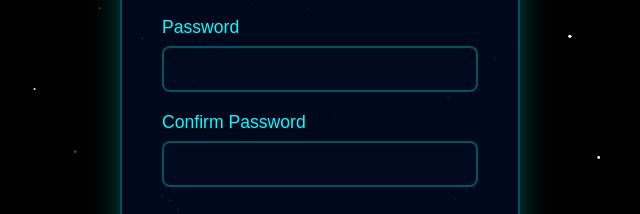
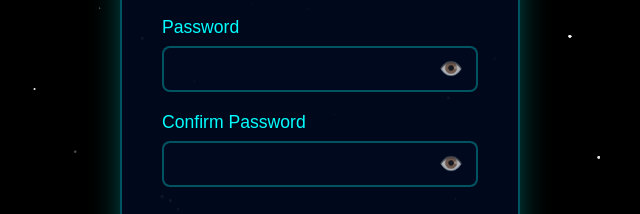
Before and after one commit to Makiblu/space-strike, a plain HTML site: page register.html in a window 1280 px wide. Shown: the part 390-604 px from the top of the page, 320-960 px from the left. Drawn offline with Linux system fonts and the light colour scheme.

Commit message:
Add show/hide password toggle feature

```diff
--- a/register.html
+++ b/register.html
@@ -153,6 +153,34 @@
             opacity: 0.6;
             pointer-events: none;
         }
+
+        .password-toggle-wrapper {
+            position: relative;
+        }
+
+        .password-toggle-btn {
+            position: absolute;
+            right: 12px;
+            top: 50%;
+            transform: translateY(-50%);
+            background: none;
+            border: none;
+            color: #00ffff;
+            cursor: pointer;
+            font-size: 1.2em;
+            padding: 0;
+            width: 30px;
+            height: 30px;
+            display: flex;
+            align-items: center;
+            justify-content: center;
+            opacity: 0.7;
+            transition: opacity 0.3s;
+        }
+
+        .password-toggle-btn:hover {
+            opacity: 1;
+        }
     </style>
 </head>
 <body>
@@ -178,12 +206,22 @@
 
                 <div class="form-group">
                     <label for="password">Password</label>
-                    <input type="password" id="password" name="password" required minlength="6" autocomplete="new-password">
+                    <div class="password-toggle-wrapper">
+                        <input type="password" id="password" name="password" required minlength="6" autocomplete="new-password" style="padding-right: 45px;">
+                        <button type="button" class="password-toggle-btn" id="togglePassword" title="Show password">
+                            👁️
+                        </button>
+                    </div>
                 </div>
 
                 <div class="form-group">
                     <label for="confirmPassword">Confirm Password</label>
-                    <input type="password" id="confirmPassword" name="confirmPassword" required minlength="6" autocomplete="new-password">
+                    <div class="password-toggle-wrapper">
+                        <input type="password" id="confirmPassword" name="confirmPassword" required minlength="6" autocomplete="new-password" style="padding-right: 45px;">
+                        <button type="button" class="password-toggle-btn" id="toggleConfirmPassword" title="Show password">
+                            👁️
+                        </button>
+                    </div>
                 </div>
 
                 <button type="submit" class="btn-primary">Register</button>
@@ -246,6 +284,26 @@
         window.addEventListener('resize', () => {
             canvas.width = window.innerWidth;
             canvas.height = window.innerHeight;
+        });
+
+        // Password toggle functionality
+        const passwordInput = document.getElementById('password');
+        const confirmPasswordInput = document.getElementById('confirmPassword');
+        const togglePasswordBtn = document.getElementById('togglePassword');
+        const toggleConfirmPasswordBtn = document.getElementById('toggleConfirmPassword');
+
+        togglePasswordBtn.addEventListener('click', () => {
+            const type = passwordInput.type === 'password' ? 'text' : 'password';
+            passwordInput.type = type;
+            togglePasswordBtn.textContent = type === 'password' ? '👁️' : '🙈';
+            togglePasswordBtn.title = type === 'password' ? 'Show password' : 'Hide password';
+        });
+
+        toggleConfirmPasswordBtn.addEventListener('click', () => {
+            const type = confirmPasswordInput.type === 'password' ? 'text' : 'password';
+            confirmPasswordInput.type = type;
+            toggleConfirmPasswordBtn.textContent = type === 'password' ? '👁️' : '🙈';
+            toggleConfirmPasswordBtn.title = type === 'password' ? 'Show password' : 'Hide password';
         });
 
         // Form handling
```
Also changed, not shown: login.html (+45 -1 lines).
